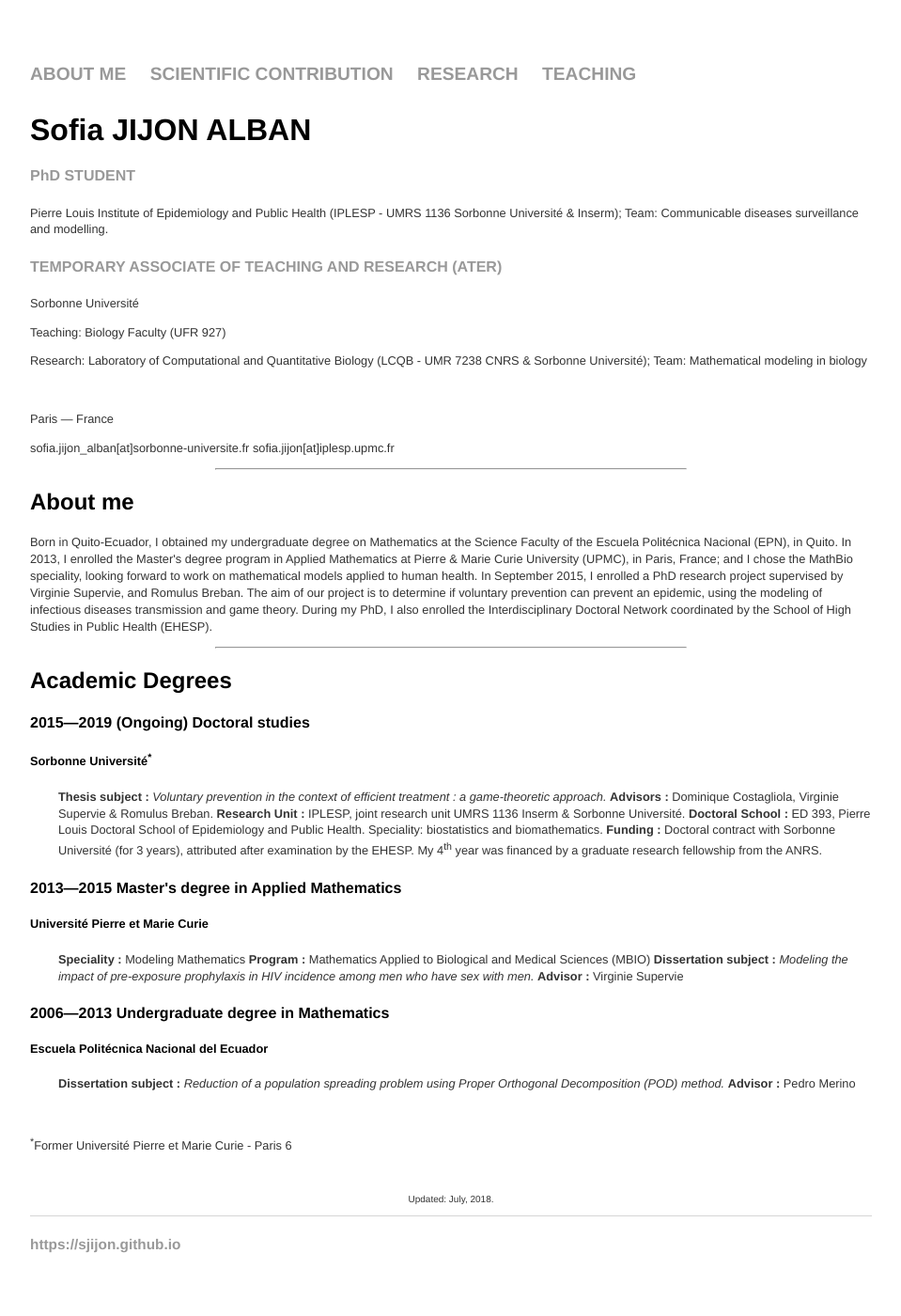
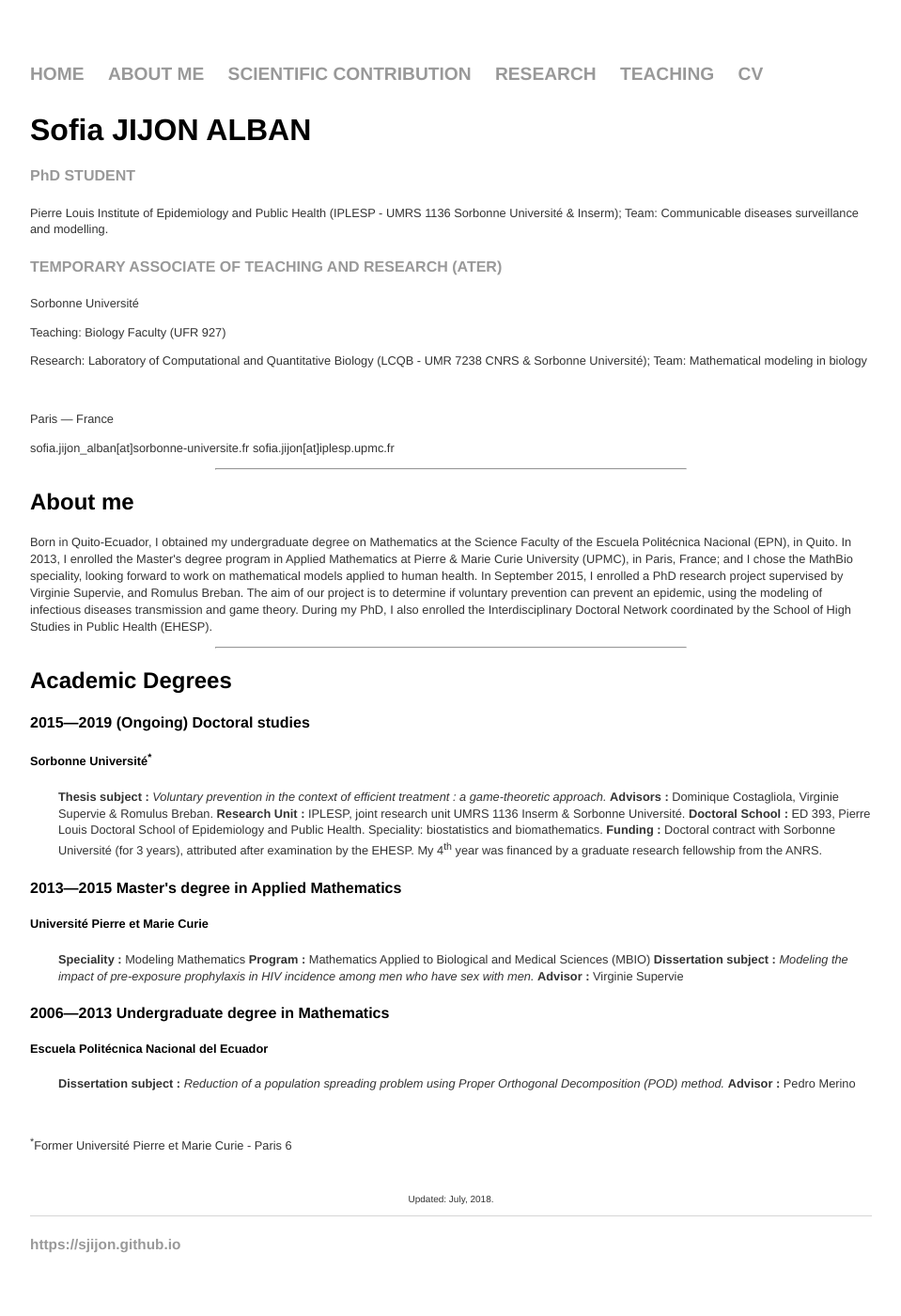
Before and after one commit to sjijon/sjijon.github.io, a Jekyll site: the page built from index.html, in a window 1280 px wide. Shown: the whole page at 94% size, without its empty margins (160-1119 px from the left). Built offline with Jekyll 4.4.1, drawn with Linux system fonts in a browser that asks for light colours.

Commit message:
Update default.html

```diff
--- a/_layouts/default.html
+++ b/_layouts/default.html
@@ -8,10 +8,12 @@
 	<body>
 		<nav>
     		<ul>
-        		<li><a href="/">ABOUT ME</a></li>
+        		<li><a href="/">HOME</a></li>
+        		<li><a href="/about">ABOUT ME</a></li>
 	        	<li><a href="/publications">SCIENTIFIC CONTRIBUTION</a></li>
         		<li><a href="/research">RESEARCH</a></li>
         		<li><a href="/teaching">TEACHING</a></li>
+        		<li><a href="/cv">CV</a></li>
     		</ul>
 		</nav>
 
```
